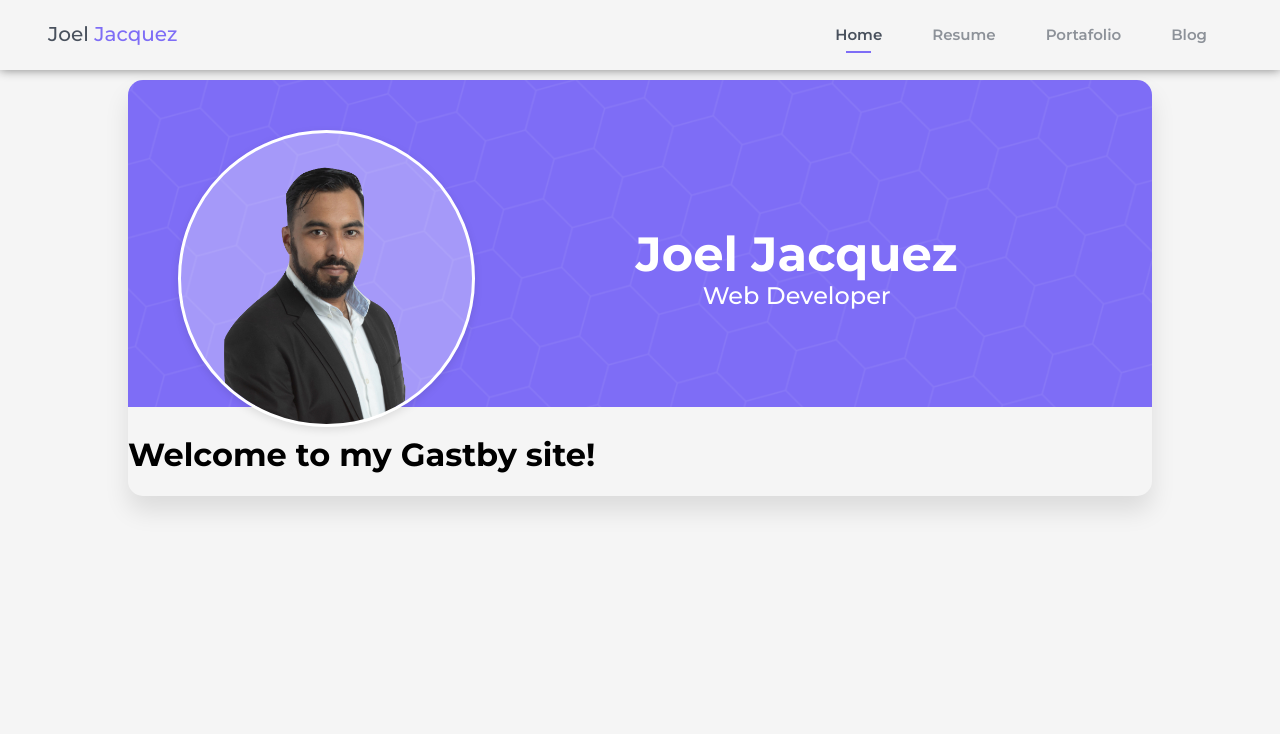
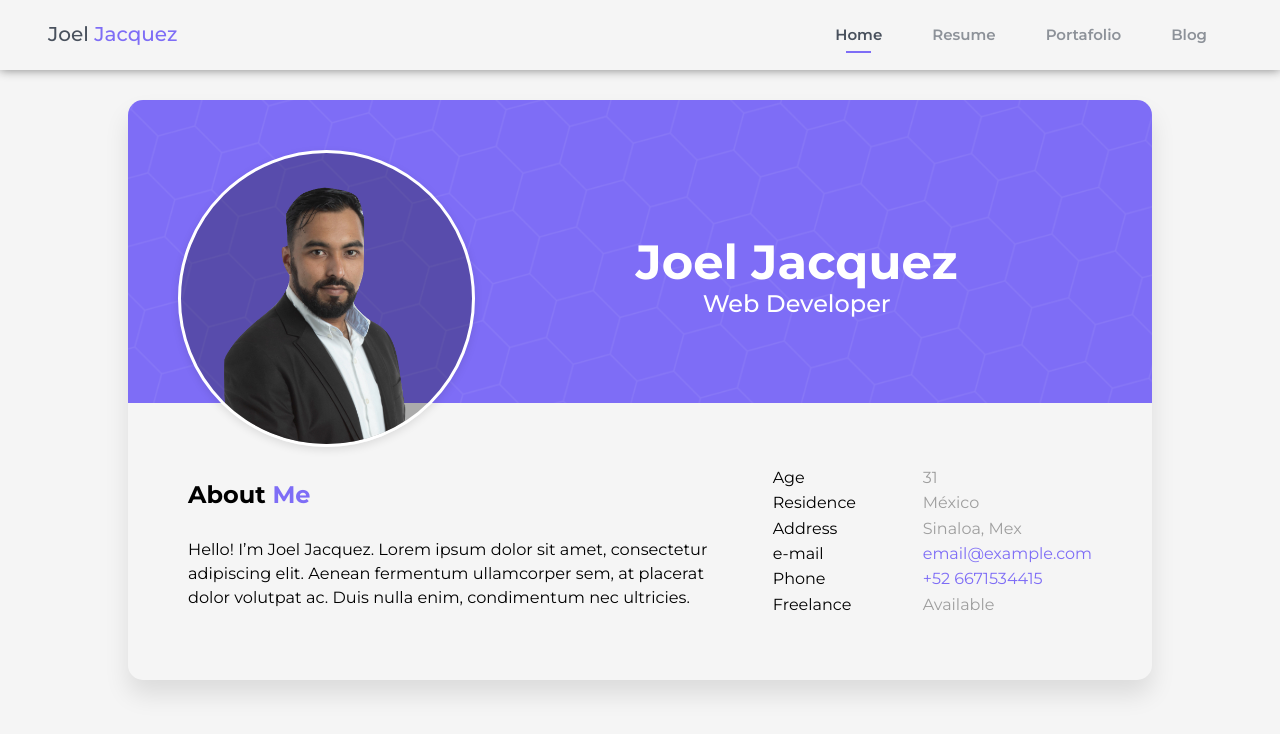
Before and after one commit to JoelJacquez/jacquez.xyz, a Gatsby site: page / in a window 1280 px wide. Built offline with nearby package versions, Linux system fonts and the light colour scheme; Gatsby itself is replaced by a stand-in of ours.

Commit message:
complete make home layout

```diff
--- a/src/pages/index.tsx
+++ b/src/pages/index.tsx
@@ -39,7 +39,51 @@ const IndexPage = () => {
             </div>
           </div>
           <div className="page-content">
-            <h1>Welcome to my Gastby site!</h1>
+            <section className="aboutme-section">
+              <section className="about-me">
+                <h3>
+                  About <span>Me</span>
+                </h3>
+                <p>
+                  Hello! I’m Joel Jacquez. Lorem ipsum dolor sit amet,
+                  consectetur adipiscing elit. Aenean fermentum ullamcorper sem,
+                  at placerat dolor volutpat ac. Duis nulla enim, condimentum
+                  nec ultricies.
+                </p>
+              </section>
+              <section className="contact-information">
+                <ul className="info-list">
+                  <li>
+                    <span className="label">Age</span>
+                    <span className="value">31</span>
+                  </li>
+                  <li>
+                    <span className="label">Residence</span>
+                    <span className="value">México</span>
+                  </li>
+                  <li>
+                    <span className="label">Address</span>
+                    <span className="value">Sinaloa, Mex</span>
+                  </li>
+                  <li>
+                    <span className="label">e-mail</span>
+                    <span className="value">
+                      <a href="mailto:email@example.com">email@example.com</a>
+                    </span>
+                  </li>
+                  <li>
+                    <span className="label">Phone</span>
+                    <span className="value">
+                      <a href="tel:+526671534415">+52 6671534415</a>
+                    </span>
+                  </li>
+                  <li>
+                    <span className="label">Freelance</span>
+                    <span className="value available">Available</span>
+                  </li>
+                </ul>
+              </section>
+            </section>
           </div>
         </section>
       </Layout>
--- a/src/styles/global.css
+++ b/src/styles/global.css
@@ -10,7 +10,7 @@ body {
   font-size: 16px;
 }
 .main-content {
-  padding-top: 80px;
+  padding-top: 100px;
   max-width: 1024px;
   margin: auto;
 }
@@ -31,6 +31,11 @@ body {
   grid-template-columns: repeat(3, 1fr);
   margin-bottom: 30px;
 }
+
+.page .page-content {
+  padding: 20px 30px 50px 30px;
+}
+
 .page-header .author-information-container {
   grid-column: span 2;
 }
@@ -54,10 +59,51 @@ body {
 
 .photo-container figure {
   margin: 0;
-  margin-bottom: -20px;
+  margin-bottom: -15%;
   border: 3px white solid;
   border-radius: 50%;
   overflow: hidden;
   box-shadow: 0 3px 8px 0 rgb(0 0 0 / 10%);
-  background: rgba(255, 255, 255, 0.3);
+  background: rgba(0, 0, 0, 0.3);
 }
+
+.page-content .aboutme-section {
+  display: flex;
+  gap: 1em;
+  padding: 0 30px;
+  margin: 0;
+}
+.aboutme-section .about-me h3 {
+  font-weight: 700;
+  font-size: 1.5em;
+  line-height: 1.5em;
+}
+.aboutme-section .about-me h3 span {
+  color: var(--primary-color);
+}
+.aboutme-section .about-me p {
+  font-weight: 400;
+  font-size: 1.01em;
+  line-height: 1.5em;
+}
+
+.contact-information ul {
+  list-style: none;
+  padding-left: 30px;
+  width: max-content;
+}
+.contact-information ul li {
+  margin: 7px 0;
+  text-align: left;
+}
+.contact-information ul .label {
+  width: 150px;
+  display: inline-block;
+}
+.contact-information ul .value {
+  color: #9e9e9e;
+}
+.contact-information ul .value a {
+  color: var(--primary-color);
+  text-decoration: none;
+}
```
